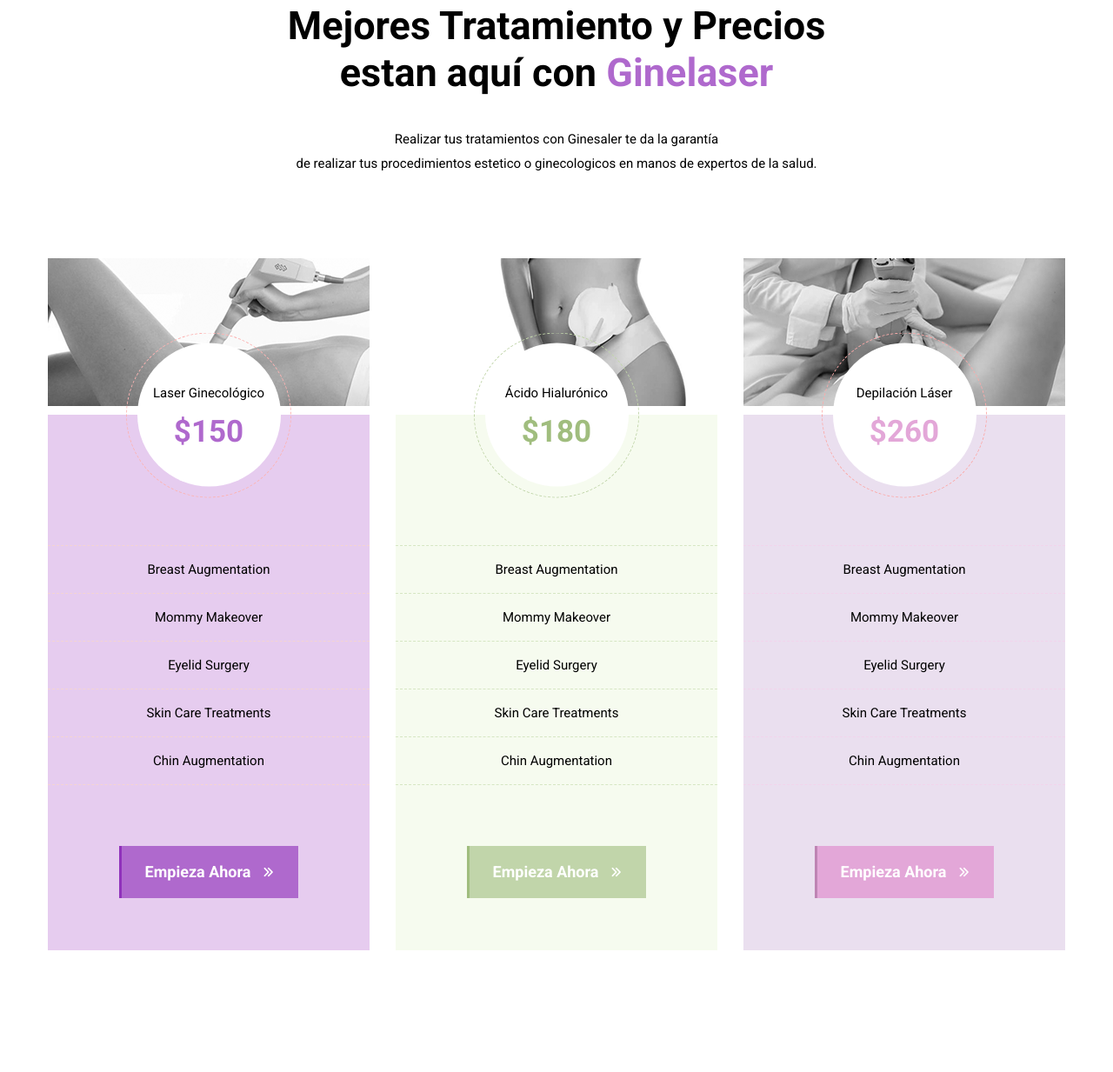
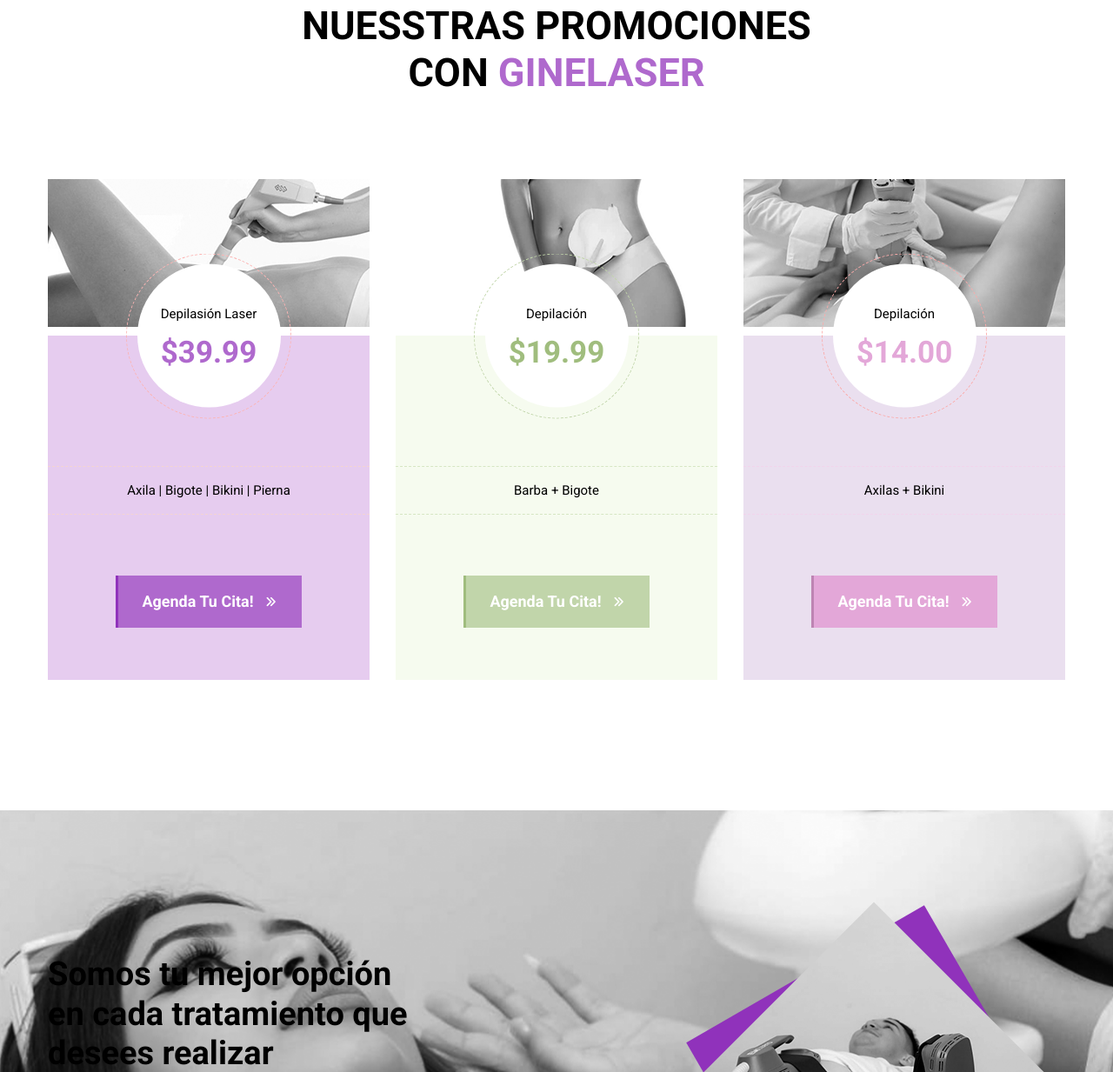
Before and after one commit to FredyQuintanilla93/ginesv, a plain HTML site: page index.html in a window 1280 px wide. Shown: the part 4041-5274 px from the top of the page at 87% size. Drawn offline with Linux system fonts and the light colour scheme.

Commit message:
MODIFicacion de precios servicios

```diff
--- a/index.html
+++ b/index.html
@@ -295,8 +295,8 @@
         <section class="pricing-section mb-120 rmb-70">
             <div class="container">
                 <div class="section-title text-center mb-95">
-                    <h2>Mejores Tratamiento y Precios <br> estan aquí con <span>Ginelaser</span></h2>
-                    <p>Realizar tus tratamientos con Ginesaler te da la garantía <br> de realizar tus procedimientos estetico o ginecologicos en manos de expertos de la salud.</p>
+                    <h2>NUESSTRAS PROMOCIONES <br>CON <span>GINELASER</span></h2>
+                    <!--<p>Realizar tus tratamientos con Ginesaler te da la garantía <br> de realizar tus procedimientos estetico o ginecologicos en manos de expertos de la salud.</p>-->
                 </div>
                 <div class="row justify-content-center">
                     <div class="col-lg-4 col-md-6">
@@ -306,17 +306,14 @@
                           </div>
                           <div class="pricing-content">
                               <div class="price-circle">
-                                  <p>Laser Ginecológico</p>
-                                  <h3>$150</h3>
+                                  <p>Depilasión Laser</p>
+                                  <h3>$39.99</h3>
                               </div>
                                <ul>
-                                    <li>Breast Augmentation</li>
-                                    <li>Mommy Makeover</li>
-                                    <li>Eyelid Surgery</li>
-                                    <li>Skin Care Treatments</li>
-                                    <li>Chin Augmentation</li>
+                                    <li>Axila | Bigote | Bikini | Pierna</li>
+
                                 </ul>
-                                <a href="#" class="theme-btn">Empieza Ahora</a>
+                                <a href="#" class="theme-btn">Agenda tu cita!</a>
                           </div>
                         </div>
                     </div>
@@ -327,17 +324,14 @@
                           </div>
                           <div class="pricing-content">
                               <div class="price-circle">
-                                  <p>Ácido Hialurónico</p>
-                                  <h3>$180</h3>
+                                  <p>Depilación</p>
+                                  <h3>$19.99</h3>
                               </div>
                                <ul>
-                                    <li>Breast Augmentation</li>
-                                    <li>Mommy Makeover</li>
-                                    <li>Eyelid Surgery</li>
-                                    <li>Skin Care Treatments</li>
-                                    <li>Chin Augmentation</li>
+                                    <li>Barba + Bigote</li>
+
                                 </ul>
-                                <a href="#" class="theme-btn">Empieza Ahora</a>
+                                <a href="#" class="theme-btn">Agenda tu cita!</a>
                           </div>
                         </div>
                     </div>
@@ -348,17 +342,13 @@
                           </div>
                           <div class="pricing-content">
                               <div class="price-circle">
-                                  <p>Depilación Láser</p>
-                                  <h3>$260</h3>
+                                  <p>Depilación</p>
+                                  <h3>$14.00</h3>
                               </div>
                                <ul>
-                                    <li>Breast Augmentation</li>
-                                    <li>Mommy Makeover</li>
-                                    <li>Eyelid Surgery</li>
-                                    <li>Skin Care Treatments</li>
-                                    <li>Chin Augmentation</li>
+                                    <li>Axilas + Bikini</li>
                                 </ul>
-                                <a href="#" class="theme-btn">Empieza Ahora</a>
+                                <a href="#" class="theme-btn">Agenda tu cita!</a>
                           </div>
                         </div>
                     </div>
```
